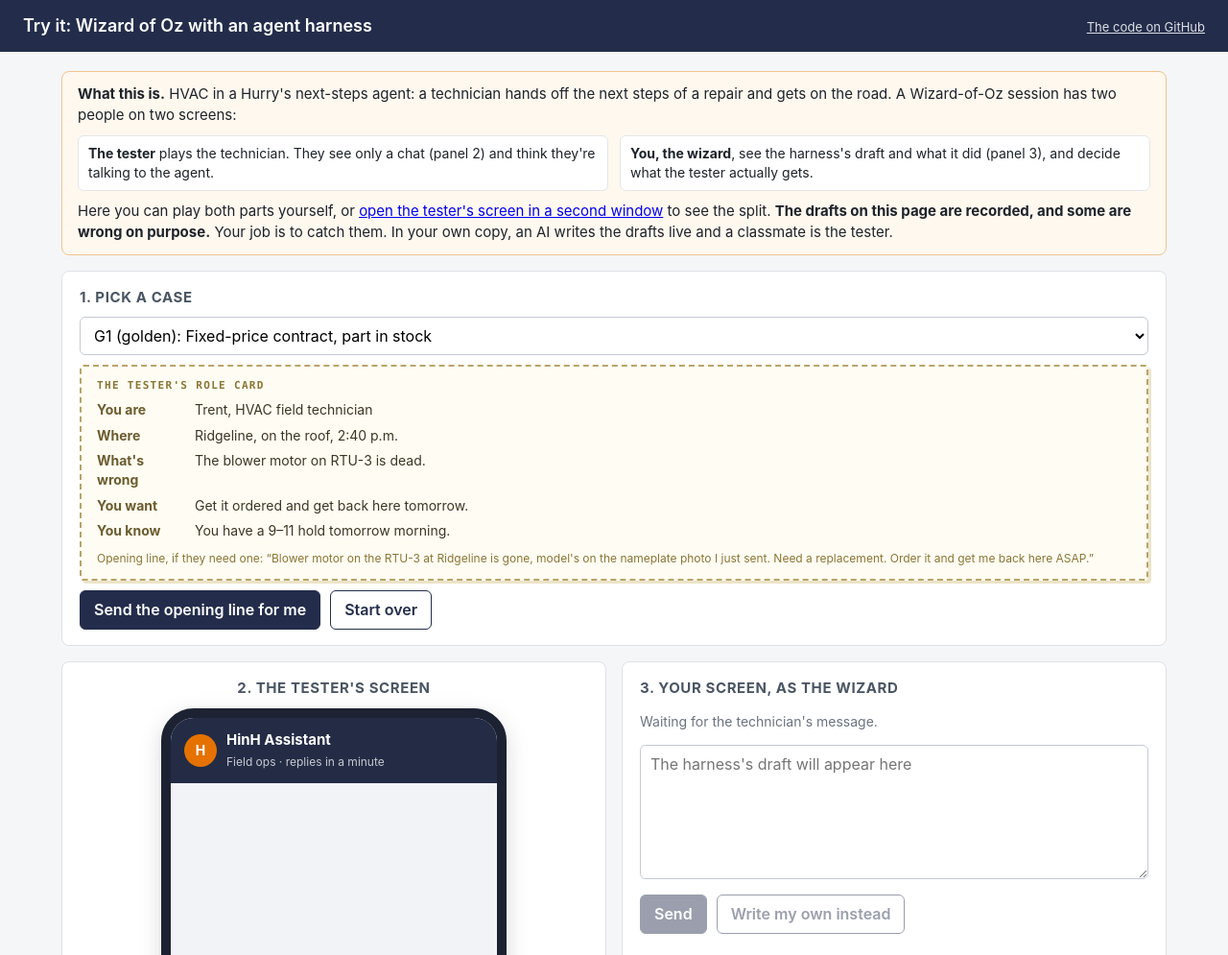
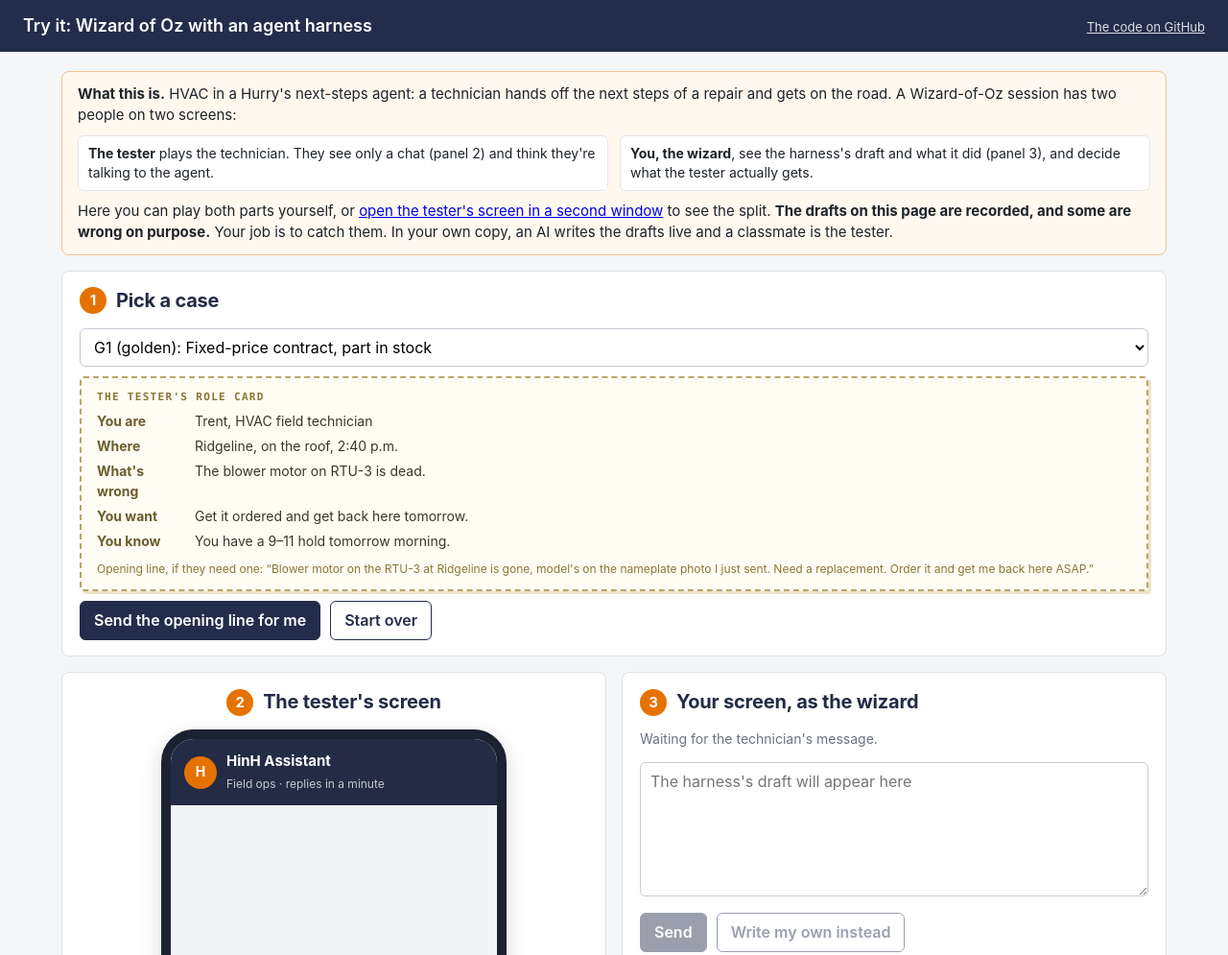
Before and after one commit to alexcowan/hinh-agent-harness, a website: page docs/index.html in a window 1280 px wide. Shown: the top 995 px of the page at 96% size. Drawn offline with Linux system fonts and the light colour scheme.

Commit message:
Step headings: larger, numbered badges
Co-Authored-By: Claude Opus 5.5 <noreply@anthropic.com>
Claude-Session: https://claude.ai/code/session_01AwAYW863vseUeFMmzZFPMm

```diff
--- a/docs/index.html
+++ b/docs/index.html
@@ -42,7 +42,7 @@
   .phone .composer { display:flex; gap:8px; padding:10px; background:#fff; border-top:1px solid #e3e6eb; margin:0; }
   .phone .composer input { border-radius:20px; padding:8px 14px; margin:0; }
   .phone .composer button { border-radius:50%; width:38px; height:38px; padding:0; flex:none; font-size:16px; }
-  .phonecard h2 { text-align:center; }
+  .phonecard h2 { justify-content:center; }
 </style>
 </head>
 <body>
@@ -60,7 +60,7 @@
   </div>
 
   <div class="card wiz">
-    <h2>1. Pick a case</h2>
+    <h2><span class="step">1</span>Pick a case</h2>
     <select id="case"></select>
     <div id="brief"></div>
     <div class="row"><button id="play">Send the opening line for me</button><button class="secondary" id="reset">Start over</button></div>
@@ -69,7 +69,7 @@
   <div class="cols">
     <div id="testerRole" class="hidden"></div>
     <div class="card phonecard" id="phoneCard">
-      <h2 class="wiz">2. The tester's screen</h2>
+      <h2 class="wiz"><span class="step">2</span>The tester's screen</h2>
       <div class="phone">
         <div class="bar"><div class="avatar">H</div><div class="who"><b>HinH Assistant</b><span>Field ops · replies in a minute</span></div></div>
         <div class="chat" id="chat"></div>
@@ -80,7 +80,7 @@
       </div>
     </div>
     <div class="card wiz">
-      <h2>3. Your screen, as the wizard</h2>
+      <h2><span class="step">3</span>Your screen, as the wizard</h2>
       <p class="muted" id="status">Waiting for the technician's message.</p>
       <textarea id="reply" placeholder="The harness's draft will appear here"></textarea>
       <div class="row">
@@ -105,7 +105,7 @@
   </div>
 
   <div class="card hidden wiz" id="scoreCard">
-    <h2>4. Score it against the rubric</h2>
+    <h2><span class="step">4</span>Score it against the rubric</h2>
     <div class="good" id="good"></div>
     <p class="muted">The AI has scored it first. Check each row and change any you disagree with.</p>
     <table class="rubric" id="rubric"></table>
--- a/docs/style.css
+++ b/docs/style.css
@@ -5,7 +5,8 @@ header h1 { font-size: 18px; margin: 0; font-weight: 600; }
 header .meta { font-size: 13px; opacity: .85; }
 main { padding: 20px 24px; max-width: 1200px; margin: 0 auto; }
 .card { background: #fff; border: 1px solid #dde1e7; border-radius: 8px; padding: 16px 18px; margin-bottom: 16px; }
-.card h2 { font-size: 15px; margin: 0 0 10px; text-transform: uppercase; letter-spacing: .04em; color: #4a5563; }
+.card h2 { font-size: 20px; font-weight: 700; margin: 0 0 14px; color: #232b45; display: flex; align-items: center; gap: 10px; letter-spacing: -.01em; }
+.card h2 .step { flex: none; width: 28px; height: 28px; border-radius: 50%; background: #e57200; color: #fff; font-size: 15px; display: inline-flex; align-items: center; justify-content: center; }
 label { font-size: 14px; font-weight: 600; display: block; margin: 8px 0 4px; }
 input[type=text], select, textarea { width: 100%; font: inherit; padding: 8px 10px; border: 1px solid #c4cad3; border-radius: 6px; background: #fff; }
 textarea { min-height: 140px; resize: vertical; }
--- a/public/style.css
+++ b/public/style.css
@@ -5,7 +5,8 @@ header h1 { font-size: 18px; margin: 0; font-weight: 600; }
 header .meta { font-size: 13px; opacity: .85; }
 main { padding: 20px 24px; max-width: 1200px; margin: 0 auto; }
 .card { background: #fff; border: 1px solid #dde1e7; border-radius: 8px; padding: 16px 18px; margin-bottom: 16px; }
-.card h2 { font-size: 15px; margin: 0 0 10px; text-transform: uppercase; letter-spacing: .04em; color: #4a5563; }
+.card h2 { font-size: 20px; font-weight: 700; margin: 0 0 14px; color: #232b45; display: flex; align-items: center; gap: 10px; letter-spacing: -.01em; }
+.card h2 .step { flex: none; width: 28px; height: 28px; border-radius: 50%; background: #e57200; color: #fff; font-size: 15px; display: inline-flex; align-items: center; justify-content: center; }
 label { font-size: 14px; font-weight: 600; display: block; margin: 8px 0 4px; }
 input[type=text], select, textarea { width: 100%; font: inherit; padding: 8px 10px; border: 1px solid #c4cad3; border-radius: 6px; background: #fff; }
 textarea { min-height: 140px; resize: vertical; }
```
Also changed, not shown: public/wizard.html (+5 -5 lines).
